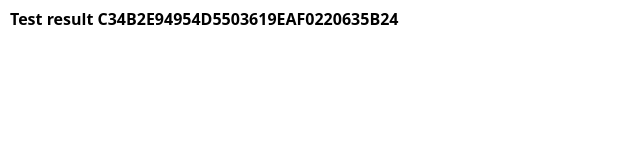
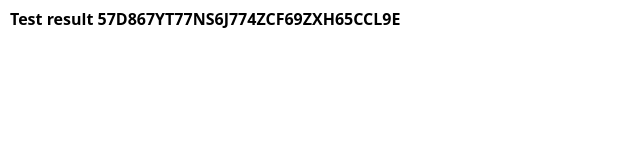
Before and after one commit to medisvit/57D867YT77NS6J774ZCF69ZXH65CCL9E, a plain HTML site: page index.html in a window 1280 px wide. Shown: the full height of the page, 0-640 px from the left. Drawn offline with nearby package versions, Linux system fonts and the light colour scheme.

Commit message:
Update index.html

```diff
--- a/index.html
+++ b/index.html
@@ -16,7 +16,7 @@
     />
   </head>
   <body style="font-size: 8px">
-    <h1 style="margin: 10px">Test result C34B2E94954D5503619EAF0220635B24</h1>
+    <h1 style="margin: 10px">Test result 57D867YT77NS6J774ZCF69ZXH65CCL9E</h1>
     <img src="test.jpg" alt="" style="max-width: 100%" />
   </body>
 </html>
```
